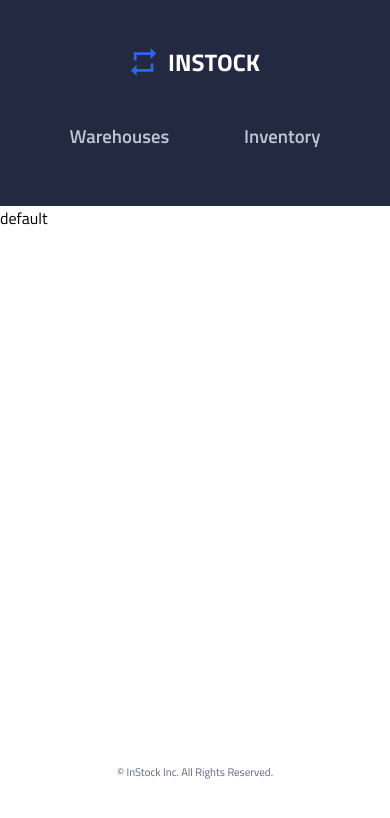
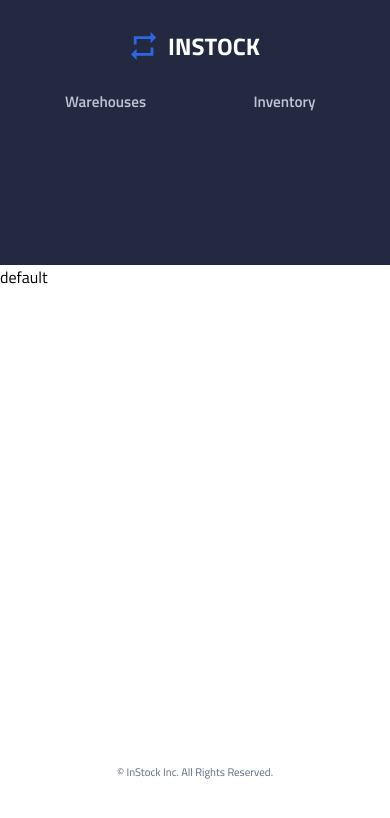
Before and after one commit to reymaa19/InStock-client, a React (Vite) app: page / in a window 390 px wide. Shown: the top 818 px of the page. Built offline with nearby package versions, Linux system fonts and the light colour scheme; the HTML template or start-up script is replaced by a standard one.

Commit message:
increase header's bottom padding, make the active navlink background fixed,  make header link font-size responsive

```diff
--- a/src/components/Header/Header.jsx
+++ b/src/components/Header/Header.jsx
@@ -1,5 +1,5 @@
 import "./Header.scss";
-import { Link, NavLink } from "react-router-dom";
+import { NavLink } from "react-router-dom";
 import logo from "../../assets/images/logo/logo.svg";
 
 function Header() {
--- a/src/components/Header/Header.scss
+++ b/src/components/Header/Header.scss
@@ -5,12 +5,11 @@
 .header {
   background-color: $Graphite;
   width: 100%;
-  padding: 2rem 1rem;
+  padding: 1rem 1rem 9rem 1rem;
 
   @include flex-container($direction: column, $justify: center, $align: center);
 
   @include tablet {
-    padding: 2rem;
     @include flex-container($justify: space-between);
   }
 
@@ -23,13 +22,14 @@
   }
 
   &__nav {
-    padding: 1rem;
     width: 100%;
-    @include flex-container($justify: space-around);
+    font-size: $m-h3-text-size;
+    @include flex-container($justify: space-around, $align: center);
 
     @include tablet {
+      font-size: $h3-text-size;
       width: 20rem;
-      @include flex-container($justify: space-between);
+      @include flex-container($justify: flex-end, $align: center);
     }
   }
   &__link {
@@ -37,7 +37,12 @@
     color: $Cloud;
     text-decoration: none;
     padding: 0.5rem 1rem;
+    width: 40%;
 
+    @include flex-container($justify: center, $align: center);
+
+    @include tablet {
+    }
     &:hover {
       color: $White;
       text-decoration: underline;
```
